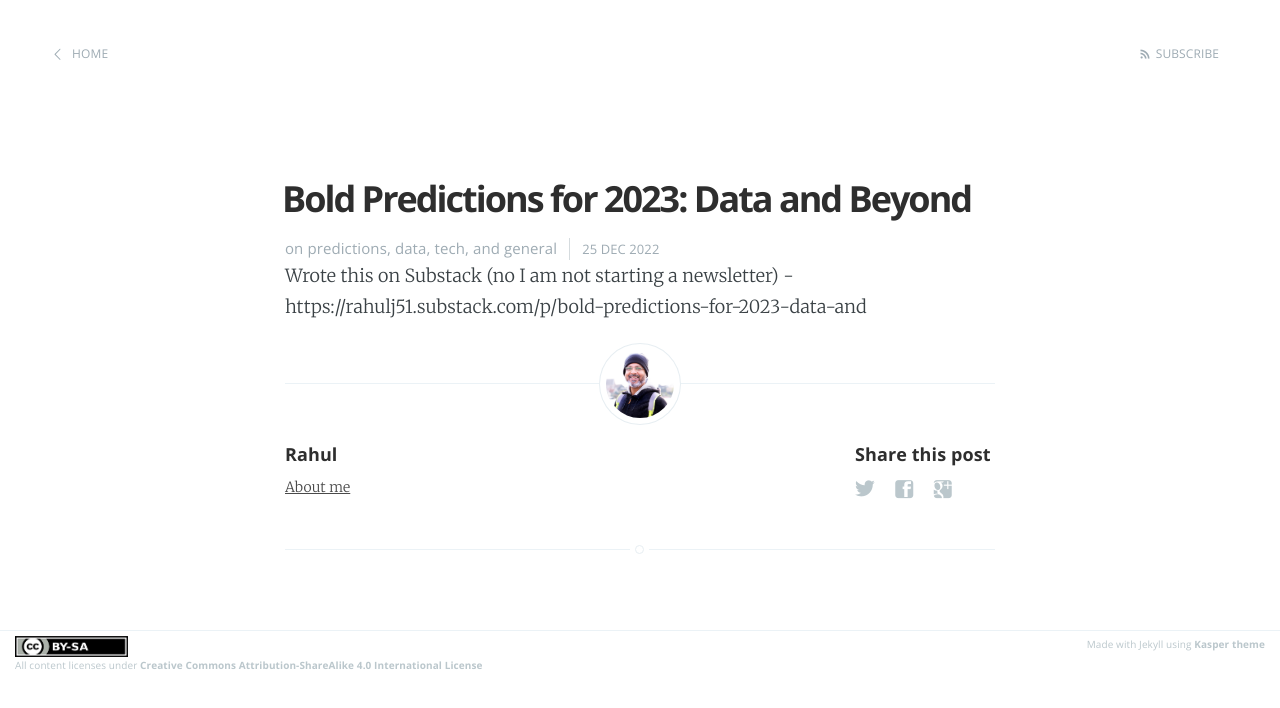
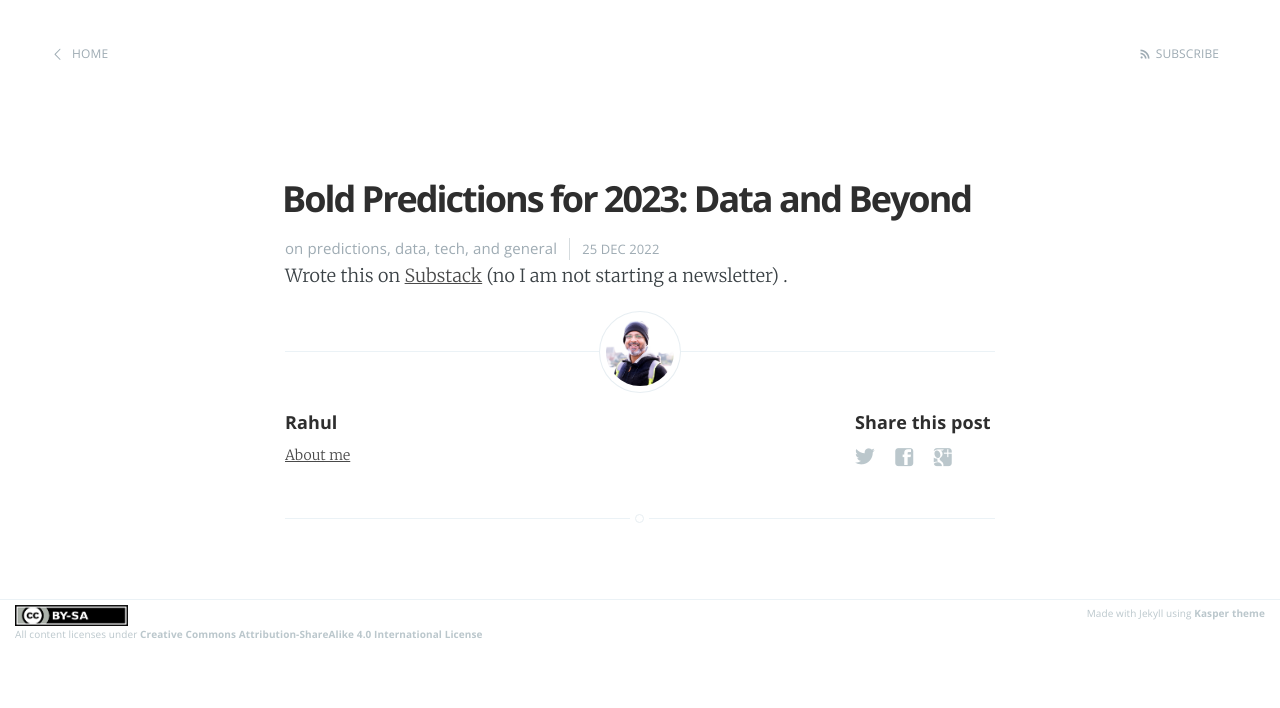
Before and after one commit to rahulj51/miles2code.github.io, a Jekyll site: the page built from _posts/2022-12-25-predictions-2023.markdown, in a window 1280 px wide. Shown: the top 708 px of the page. Built offline with Jekyll 4.4.1, drawn with Linux system fonts in a browser that asks for light colours.

Commit message:
Linked to substack post

```diff
--- a/_posts/2022-12-25-predictions-2023.markdown
+++ b/_posts/2022-12-25-predictions-2023.markdown
@@ -5,4 +5,4 @@ date:   2022-12-25 10:30:00
 categories: predictions data tech general
 ---
 
-Wrote this on Substack (no I am not starting a newsletter) - https://rahulj51.substack.com/p/bold-predictions-for-2023-data-and
+Wrote this on [Substack](https://rahulj51.substack.com/p/bold-predictions-for-2023-data-and) (no I am not starting a newsletter) .
```
